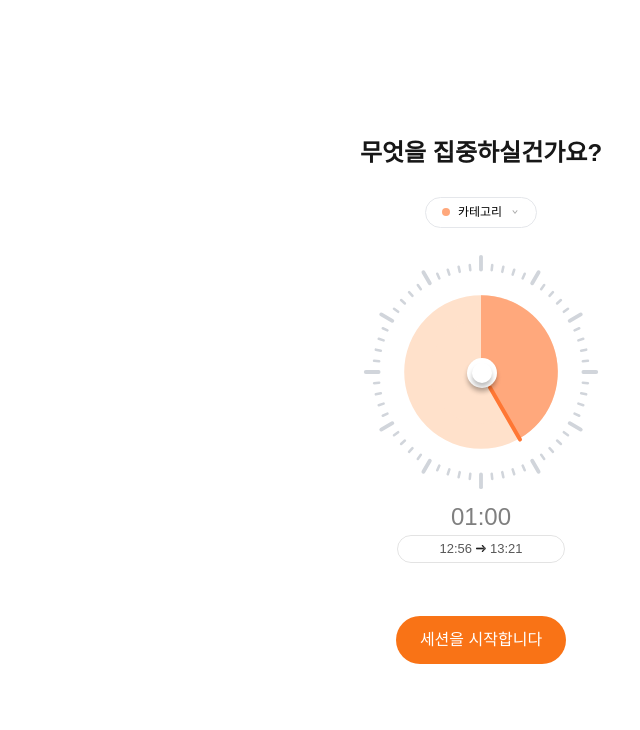
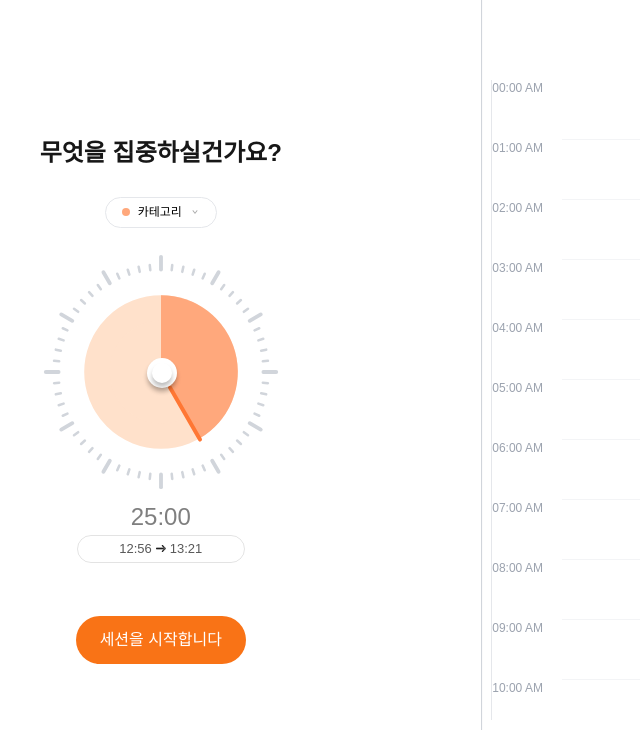
Before and after one commit to taehui7439/Pomodoro, a Next.js app in the folder Front/: page / in a window 1280 px wide. Shown: the top 730 px of the page, without its empty margins (159-799 px from the left). Built offline with nearby package versions, Linux system fonts and the light colour scheme.

Commit message:
feat: TimeLine 컴포넌트 추가 및 페이지 레이아웃 개선
- 새로운 TimeLine 컴포넌트 생성
- 메인 페이지 레이아웃을 좌우 분할 구조로 변경
- 타이머 및 타임라인 섹션 추가
- 시간대 표시 및 현재 시간 위치 계산 로직 구현

```diff
--- a/Front/app/page.tsx
+++ b/Front/app/page.tsx
@@ -1,15 +1,25 @@
 import Category from "@/components/category/category";
+import TimeLine from "@/components/timeLine/timeLine";
 import TimerClock from "@/components/timerClock/timerClock";
 
 export default function Home() {
   return (
-    <div className="min-h-screen flex flex-col items-center justify-center bg-background">
-      <div className="flex flex-col justify-center items-center p-4 px-1 gap-3">
-        <h1 className="text-2xl font-bold text-foreground mb-4">무엇을 집중하실건가요?</h1>
-        <Category />
+    <div className="flex flex-row">
+      {/* 왼쪽 부분 */}
+      <div className="min-h-screen flex flex-col flex-1 items-center justify-center bg-background">
+        <div className="flex flex-col justify-center items-center p-4 px-1 gap-3">
+          <h1 className="text-2xl font-bold text-foreground mb-4">무엇을 집중하실건가요?</h1>
+          <Category />
+        </div>
+
+        <TimerClock />
       </div>
-
-      <TimerClock />
+      {/* 중간 선 */}
+      <div className="border-l border-gray-300"></div>
+      {/* 오른쪽 부분 */}
+      <div className="min-h-screen flex flex-col flex-1 items-center justify-center bg-background">
+        <TimeLine />
+      </div>
     </div>
   );
 }
--- /dev/null
+++ b/Front/components/timeLine/timeLine.tsx
@@ -0,0 +1,122 @@
+"use client";
+
+import React, { useEffect, useRef, useState, useMemo } from "react";
+import { start } from "repl";
+
+interface TimerBox {
+  startTime: string;
+  endTime: string;
+}
+
+const TimeLine = () => {
+  const [currentTime, setCurrentTime] = useState(new Date());
+  const [containerH, setContainerH] = useState(0);
+  // 타임라인 기록을 위한 상태
+  const [timerBoxes, setTimerBoxes] = useState<TimerBox[]>([]);
+  const timeLineRef = useRef<HTMLDivElement>(null);
+
+  // 컨테이너 높이 측정 및 업데이트
+  useEffect(() => {
+    const updateHeight = () => {
+      if (timeLineRef.current) {
+        setContainerH(timeLineRef.current.clientHeight);
+      }
+    };
+
+    updateHeight();
+
+    window.addEventListener("resize", updateHeight);
+
+    return () => {
+      window.removeEventListener("resize", updateHeight);
+    };
+  }, []);
+
+  // 현재 시간을 1분마다 업데이트 및 스크롤 위치 조정
+  useEffect(() => {
+    const interval = setInterval(() => {
+      setCurrentTime(new Date());
+    }, 60000);
+
+    return () => clearInterval(interval);
+  }, []);
+
+  // 시간대 생성 (00:00 AM부터 12:00 PM까지)
+  const timeSlots = useMemo(
+    () =>
+      Array.from({ length: 25 }, (_, i) => {
+        const hour = i % 24;
+        return `${String(hour).padStart(2, "0")}:00 ${hour < 12 ? "AM" : "PM"}`;
+      }),
+    [],
+  );
+
+  // 현재 시간의 위치를 계산 (퍼센트)
+  const getCurrentTimePosition = useMemo(() => {
+    if (containerH === 0) return 0;
+
+    const hours = currentTime.getHours();
+    const minutes = currentTime.getMinutes();
+    return ((hours * 60 + minutes) / containerH) * 100;
+  }, [currentTime, containerH]);
+
+  // 타이머 박스 위치 계산
+  const calculateBoxPosition = (time: string) => {
+    const [hours, minutes] = time.split(":").map(Number);
+
+    return ((hours * 60 + minutes) / containerH) * 100;
+  };
+
+  // 타이머 박스 높이 계산
+  const calculateBoxHeight = (startTime: string, endTime: string) => {
+    const startPosition = calculateBoxPosition(startTime);
+    const endPosition = calculateBoxPosition(endTime);
+
+    return endPosition - startPosition;
+  };
+
+  return (
+    <div className="relative w-full h-full flex flex-col justify-center items-center p-0 pl-5 gap-8 isolate overflow-scroll bg-white border-l border-r border-gray-300 border-opacity-10">
+      {/* 타임라인 컨테이너 */}
+      <div
+        ref={timeLineRef}
+        className="fixed w-[50%] h-[80vh] border-l border-gray-200 overflow-y-auto"
+      >
+        {/* 시간 표시 컨테이너 */}
+        <div className="relative h-full border-gray-200 ml-[70px]">
+          {/* 시간대 표시 */}
+          {timeSlots.map((time, index) => (
+            <div key={index} className="relative h-[60px] border-b border-gray-100">
+              <span className="absolute -left-[70px] top-0 text-xs text-gray-400">{time}</span>
+            </div>
+          ))}
+
+          {/* 타이머 기록 박스들 */}
+          {timerBoxes.map((box, i) => (
+            <div
+              key={i}
+              className="absolute right-0 w-[calc(100%-20px)] bg-orange-100 rounded-l-md border-l-4 border-orange-500"
+              style={{
+                top: `${calculateBoxPosition(box.startTime)}%`,
+                height: `${calculateBoxHeight(box.startTime, box.endTime)}%`,
+              }}
+            />
+          ))}
+
+          {/* 현재 시간 표시선 */}
+          <div
+            className="absolute left-0 w-full h-[2px] bg-red-500"
+            style={{
+              top: `${getCurrentTimePosition}%`,
+              transform: "translateY(-50%)",
+            }}
+          >
+            <div className="absolute -left-[6px] -top-[4px] w-[10px] h-[10px] bg-red-500 rounded-full" />
+          </div>
+        </div>
+      </div>
+    </div>
+  );
+};
+
+export default TimeLine;
--- a/Front/components/timerClock/timerClock.tsx
+++ b/Front/components/timerClock/timerClock.tsx
@@ -1,27 +1,26 @@
 "use client";
 
-import React, { useCallback, useState, useEffect } from "react";
+import React, { useCallback, useState, useEffect, useRef } from "react";
 import Image from "next/image";
 
 import Timer from "./timer";
 import { createTimerRecord } from "@/api/createRecord";
-import { start } from "repl";
 
 export default function TimerClock() {
   // 25분을 초로 변환 = 1500
-  // 테스트로 60초 적용
-  const TOTAL_TIME = 60;
-
+  const TOTAL_TIME = 1500;
   // 남은 시간 및 타이머 동작 확인 상태
   const [timeLeft, setTimeLeft] = useState(TOTAL_TIME);
   const [isRunning, setIsRunning] = useState(false);
-
   // 시간 초과 상태
   const [isOvertime, setIsOvertime] = useState(false);
   const [overtimeSeconds, setOvertimeSeconds] = useState(0);
-
-  // 타이머 시작 시간
-  const [startTime, setStartTime] = useState("");
+  // 시작 시간 관리
+  const [times, setTimes] = useState({
+    currentTime: "00:00",
+    endTime: "00:25",
+  });
+  const intervalRef = useRef<NodeJS.Timeout | null>(null);
 
   // 타이머 시작 시간 가져오기
   // 현재 시간과 25분 후 시간 계산
@@ -33,36 +32,26 @@ export default function TimerClock() {
     });
   };
 
+  // 현재 시간과 예상 종료 시간 계산
   const getCurrentAndEndTime = () => {
     const now = new Date();
-    const end = new Date(now.getTime() + 25 * 60000); // 25분을 밀리초로 변환
+    const end = new Date(now.getTime() + TOTAL_TIME * 1000); // 25분을 밀리초로 변환
 
     return {
       currentTime: formatTime(now),
       endTime: formatTime(end),
     };
   };
-  // 시작 시간 관리
-  const [times, setTimes] = useState(getCurrentAndEndTime());
 
-  // 1분마다 예상 시간 업데이트
+  // 컴포넌트 마운트 시 초기 시간 설정
   useEffect(() => {
-    // 타이머가 동작하는 경우 시간을 업데이트 하지 않음
-    if (!isRunning) {
-      const interval = setInterval(() => {
-        setTimes(getCurrentAndEndTime());
-      }, 60000);
-
-      return () => clearInterval(interval);
-    }
-  }, [isRunning]);
+    setTimes(getCurrentAndEndTime());
+  }, []);
 
   // 타이머 동작 로직
   useEffect(() => {
-    let interval: NodeJS.Timeout;
-
     if (isRunning) {
-      interval = setInterval(() => {
+      intervalRef.current = setInterval(() => {
         if (timeLeft > 0) {
           setTimeLeft((prev) => prev - 1);
         } else {
@@ -72,21 +61,17 @@ export default function TimerClock() {
       }, 1000);
     }
 
-    return () => clearInterval(interval);
+    return () => {
+      if (intervalRef.current) clearInterval(intervalRef.current);
+    };
   }, [isRunning, timeLeft]);
 
   // 시간 포맷팅 (mm:ss)
   const viewTimeLeft = () => {
-    if (!isOvertime) {
-      const minutes = Math.floor(timeLeft / 60);
-      const seconds = timeLeft % 60;
-      return `${String(minutes).padStart(2, "0")}:${String(seconds).padStart(2, "0")}`;
-    } else {
-      const totalSeconds = TOTAL_TIME + overtimeSeconds;
-      const minutes = Math.floor(totalSeconds / 60);
-      const seconds = totalSeconds % 60;
-      return `${String(minutes).padStart(2, "0")}:${String(seconds).padStart(2, "0")}`;
-    }
+    const totalSeconds = isOvertime ? TOTAL_TIME + overtimeSeconds : timeLeft;
+    const minutes = Math.floor(totalSeconds / 60);
+    const seconds = totalSeconds % 60;
+    return `${String(minutes).padStart(2, "0")}:${String(seconds).padStart(2, "0")}`;
   };
 
   const timeDisplay = viewTimeLeft();
@@ -98,8 +83,7 @@ export default function TimerClock() {
       return 150;
     }
     const progress = (timeLeft / TOTAL_TIME) * 100;
-    const angle = (progress / 100) * 150;
-    return angle;
+    return (progress / 100) * 150;
   };
 
   // 부채꼴 path 생성
@@ -160,6 +144,8 @@ export default function TimerClock() {
     setTimeLeft(TOTAL_TIME);
     setIsOvertime(false);
     setOvertimeSeconds(0);
+    // 시간 초기화
+    setTimes(getCurrentAndEndTime());
   }, [isRunning, times.currentTime, timeLeft, isOvertime, overtimeSeconds]);
 
   // Arrow 이미지 컴포넌트 분리 및 메모이제이션
```
